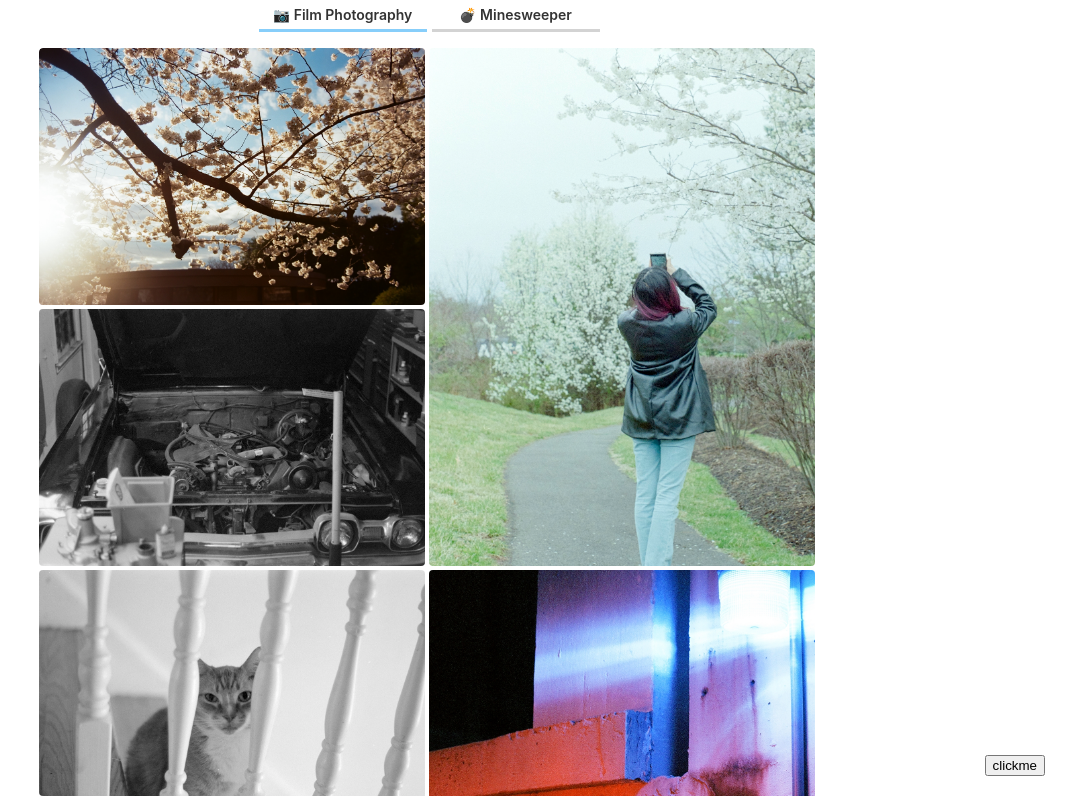
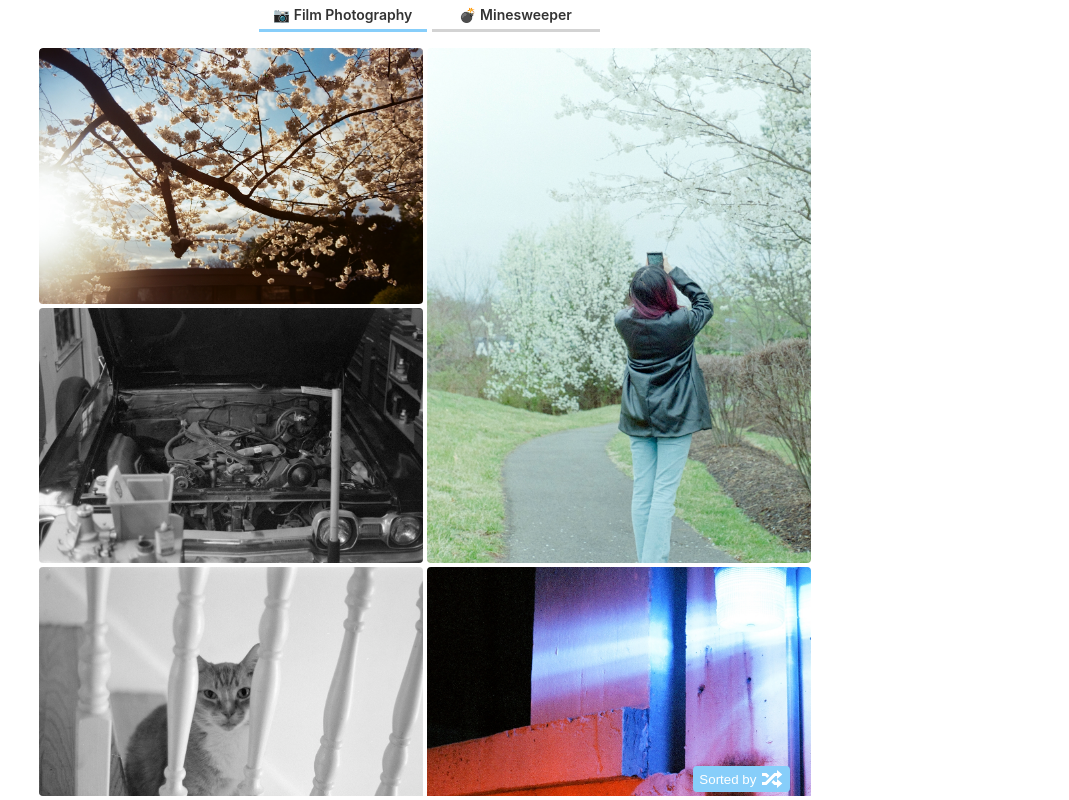
Before and after one commit to tyopoyt/tyopoyt.github.io, an Angular app: page /gallery in a window 1280 px wide. Shown: the whole page, without its empty margins (211-1280 px from the left). Built offline with nearby package versions, Linux system fonts and the light colour scheme.

Commit message:
Add sorting button and astro gallery component

```diff
--- a/src/app/app.component.ts
+++ b/src/app/app.component.ts
@@ -15,5 +15,8 @@ export class AppComponent {
     this.matIconRegistry.addSvgIcon('chevron-right', this.domSanitizer.bypassSecurityTrustResourceUrl('../assets/chevron-right.svg'));
     this.matIconRegistry.addSvgIcon('chevron-left', this.domSanitizer.bypassSecurityTrustResourceUrl('../assets/chevron-left.svg'));
     this.matIconRegistry.addSvgIcon('close', this.domSanitizer.bypassSecurityTrustResourceUrl('../assets/close.svg'));
+    this.matIconRegistry.addSvgIcon('shuffle', this.domSanitizer.bypassSecurityTrustResourceUrl('../assets/shuffle-variant.svg'));
+    this.matIconRegistry.addSvgIcon('calendar-asc', this.domSanitizer.bypassSecurityTrustResourceUrl('../assets/sort-calendar-ascending.svg'));
+    this.matIconRegistry.addSvgIcon('calendar-desc', this.domSanitizer.bypassSecurityTrustResourceUrl('../assets/sort-calendar-descending.svg'));
   }
 }
--- /dev/null
+++ b/src/app/astro-gallery-page/astro-gallery-page.component.html
@@ -0,0 +1,6 @@
+<div class="page-body">
+    <app-navbar></app-navbar>
+    <div class="content" role="main">
+        <app-gallery></app-gallery>
+    </div>
+</div>
--- a/src/app/gallery-page/gallery/gallery.component.html
+++ b/src/app/gallery-page/gallery/gallery.component.html
@@ -1,9 +1,11 @@
 <div class="gallery-container">
-    <mat-grid-list [cols]="cols" [gutterSize]="'4px'" rowHeight="3:2">
-        <mat-grid-tile *ngFor="let tile of sortedTiles; index as i" [rowspan]="tile.rows" [colspan]="tile.cols">
-            <img src="{{tile.preview}}" (click)="showLightbox(i)">
-        </mat-grid-tile>
-    </mat-grid-list>
-    <button class="sort-button" (click)="nextSort()">clickme</button>
+    <div class="list-container">
+        <mat-grid-list [cols]="cols" [gutterSize]="'4px'" rowHeight="3:2">
+            <mat-grid-tile *ngFor="let tile of sortedTiles; index as i" [rowspan]="tile.rows" [colspan]="tile.cols">
+                <img src="{{tile.preview}}" (click)="showLightbox(i)">
+            </mat-grid-tile>
+        </mat-grid-list>
+    </div>
+    <button class="sort-button" (click)="nextSort()">Sorted by <mat-icon class="sort-icon" svgIcon="{{sortIcon}}"></mat-icon></button>
 </div>
 <app-lightbox #lightbox [photos]="photoTiles"></app-lightbox>
--- a/src/app/gallery-page/gallery/gallery.component.scss
+++ b/src/app/gallery-page/gallery/gallery.component.scss
@@ -21,6 +21,28 @@ mat-grid-list {
 
 .sort-button {
     position: absolute;
-    bottom: 1.5rem;
-    right: 1.5rem;
+    bottom: 4px;
+    right: 25px;
+    display: flex;
+    align-items: center;
+    border: none;
+    border-radius: 4px;
+    background-color: lightskyblue;
+    color: white;
+
+    .sort-icon {
+        margin-left: 4px;
+    }
 }
+
+.gallery-container {
+    position: relative;
+    overflow: hidden;
+    height: 100%;
+}
+
+.list-container {
+    overflow: auto;
+    height: 100%;
+    padding-right: 4px;
+}
--- a/src/app/gallery-page/gallery/gallery.component.ts
+++ b/src/app/gallery-page/gallery/gallery.component.ts
@@ -20,6 +20,7 @@ export class GalleryComponent implements OnInit {
   numPortrait = 7;
   sorting: string;
   shuffleArrayPipe = new ShuffleArrayPipe();
+  sortIcon: string = 'shuffle';
 
   @HostListener('window:resize', ['$event'])
   onResize() {
@@ -61,12 +62,15 @@ export class GalleryComponent implements OnInit {
     if (this.sorting === 'shuffle') {
       this.sortedTiles = this.photoTiles.sort((a: PhotoTile, b: PhotoTile) => {return b.index - a.index} );
       this.sorting = 'asc';
+      this.sortIcon = 'calendar-asc'
     } else if (this.sorting === 'asc') {
       this.sortedTiles = this.photoTiles.sort((a: PhotoTile, b: PhotoTile) => {return a.index - b.index} );
       this.sorting = 'desc';
+      this.sortIcon = 'calendar-desc'
     } else {
       this.sortedTiles = this.shuffleArrayPipe.transform(this.photoTiles);
       this.sorting = 'shuffle';
+      this.sortIcon = 'shuffle'
     }
   }
 }
```
Also changed, not shown: src/app/astro-gallery-page/astro-gallery-page.component.ts (added, +15 -0 lines), src/app/astro-gallery-page/astro-gallery-page.component.scss (added).
